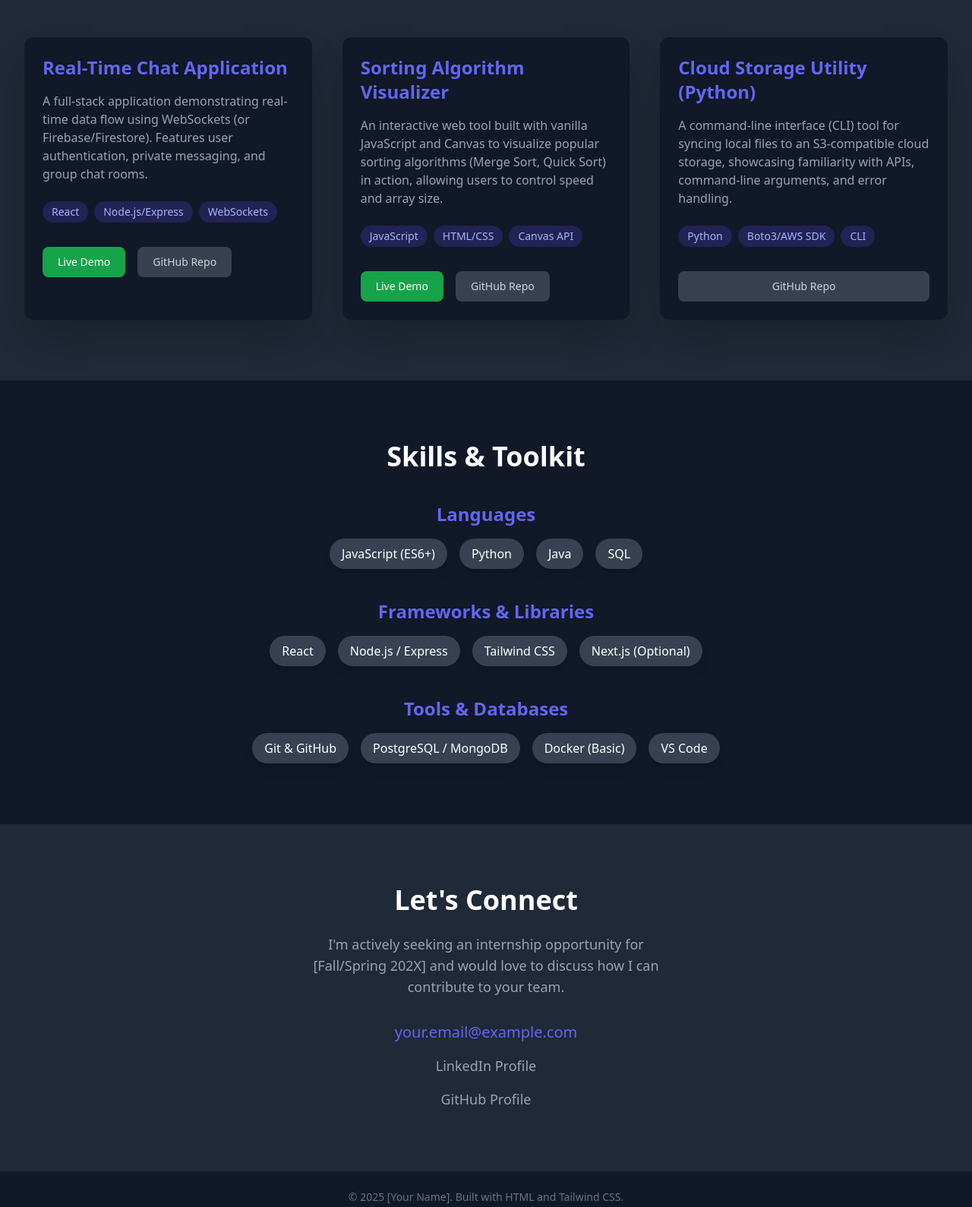
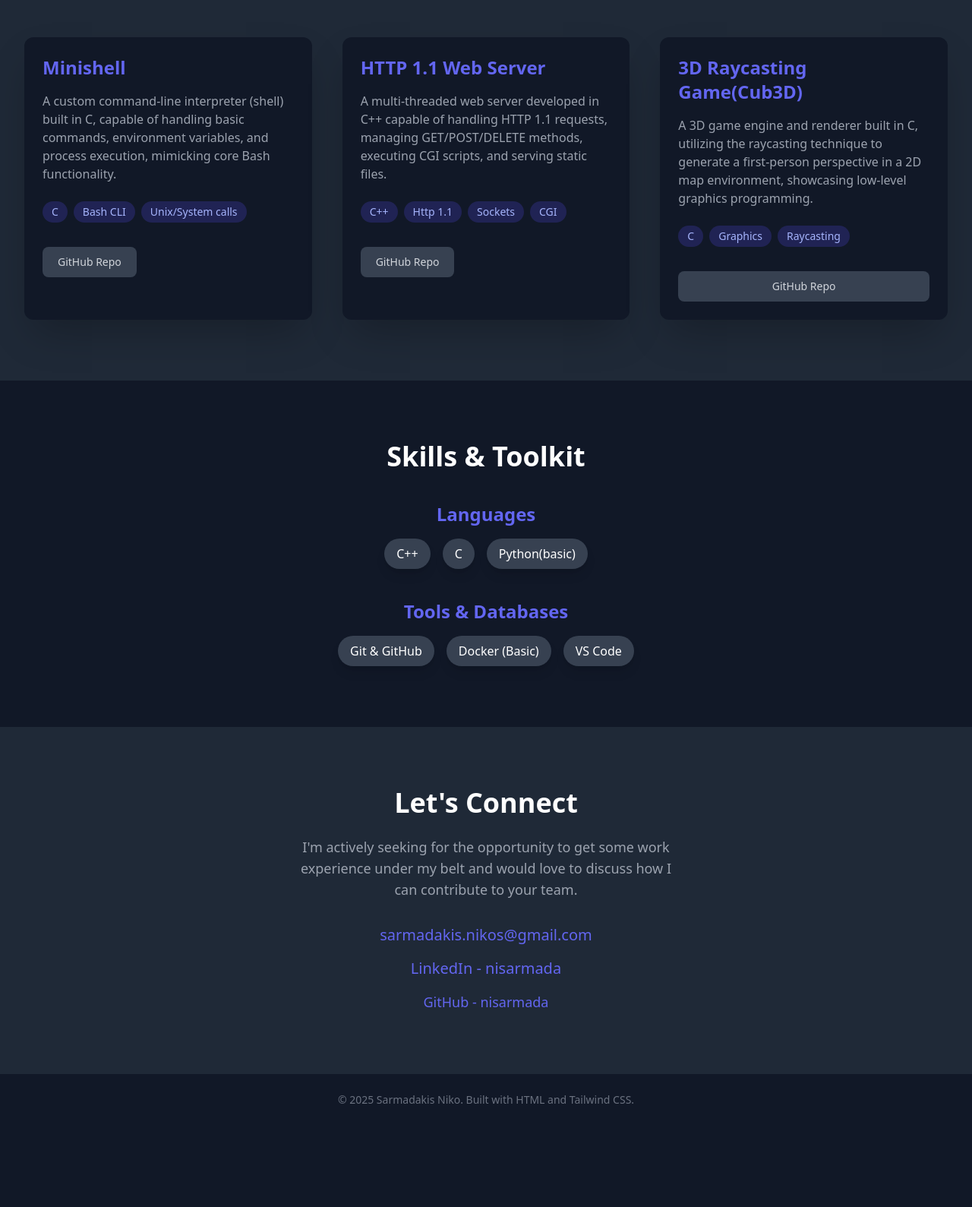
Before and after one commit to nisarmada/portfolio_website, a plain HTML site: page index.html in a window 1280 px wide. Shown: the part 1000-2589 px from the top of the page at 76% size. After the commit the page ends 2482 px from the top, so only its background shows below. Drawn offline with nearby package versions, Linux system fonts and the light colour scheme.

Commit message:
final touch

```diff
--- a/index.html
+++ b/index.html
@@ -3,7 +3,7 @@
 <head>
     <meta charset="UTF-8">
     <meta name="viewport" content="width=device-width, initial-scale=1.0">
-    <title>Software Engineer Portfolio - [Your Name]</title>
+    <title>Software Engineer Portfolio - Niko Sarmadakis</title>
     <!-- Load Tailwind CSS -->
     <script src="https://cdn.tailwindcss.com"></script>
     <link href="https://fonts.googleapis.com/css2?family=Inter:wght@400;600;700&display=swap" rel="stylesheet">
@@ -40,7 +40,7 @@
             <div class="flex items-center justify-between h-16">
                 <!-- Logo/Name -->
                 <a href="#hero" class="text-2xl font-bold text-accent hover:text-indigo-400 transition">
-                    [Your Name]
+                    Niko Sarmadakis
                 </a>
                 <!-- Desktop Nav -->
                 <nav class="hidden md:flex space-x-8">
@@ -68,12 +68,12 @@
         <!-- Hero Section -->
         <section id="hero" class="min-h-screen flex items-center justify-center text-center p-4">
             <div class="max-w-3xl space-y-6">
-                <p class="text-xl text-accent font-semibold">Hello, I'm [Your Name]</p>
+                <p class="text-xl text-accent font-semibold">Hello, I'm Niko Sarmadakis</p>
                 <h1 class="text-5xl sm:text-7xl font-extrabold leading-tight tracking-tight">
-                    Aspiring <span class="text-indigo-400">Software Engineer</span> seeking my first internship.
+                    Aspiring <span class="text-indigo-400">Software Engineer</span> & Physics Graduate
                 </h1>
                 <p class="text-lg sm:text-xl text-gray-400 max-w-2xl mx-auto">
-                    A computer science student with a focus on full-stack development and robust, scalable architectures. I turn ideas into responsive, efficient code.
+                    Physics by degree, software by choice. My hands-on work with C/C++ systems provided a rare perspective on computational efficiency. I use this low-level insight to build robust and effective full-stack applications.
                 </p>
                 <div class="pt-6">
                     <a href="#projects" class="inline-flex items-center justify-center px-8 py-3 border border-transparent text-base font-medium rounded-lg text-white bg-accent hover:bg-indigo-600 transition duration-300 shadow-xl shadow-indigo-500/30">
@@ -92,52 +92,51 @@
 
                     <!-- Project Card 1: E-commerce Mock -->
                     <div class="project-card bg-gray-900 rounded-xl shadow-2xl p-6 space-y-4 transition duration-300 ease-in-out">
-                        <h3 class="text-2xl font-bold text-accent">Real-Time Chat Application</h3>
+                        <h3 class="text-2xl font-bold text-accent">Minishell</h3>
                         <p class="text-gray-400">
-                            A full-stack application demonstrating real-time data flow using WebSockets (or Firebase/Firestore). Features user authentication, private messaging, and group chat rooms.
+                            A custom command-line interpreter (shell) built in C, capable of handling basic commands, environment variables, and process execution, mimicking core Bash functionality.
                         </p>
                         <div class="flex flex-wrap gap-2 text-sm pt-2">
-                            <span class="bg-indigo-900/50 text-indigo-300 px-3 py-1 rounded-full">React</span>
-                            <span class="bg-indigo-900/50 text-indigo-300 px-3 py-1 rounded-full">Node.js/Express</span>
-                            <span class="bg-indigo-900/50 text-indigo-300 px-3 py-1 rounded-full">WebSockets</span>
+                            <span class="bg-indigo-900/50 text-indigo-300 px-3 py-1 rounded-full">C</span>
+                            <span class="bg-indigo-900/50 text-indigo-300 px-3 py-1 rounded-full">Bash CLI</span>
+                            <span class="bg-indigo-900/50 text-indigo-300 px-3 py-1 rounded-full">Unix/System calls</span>
                         </div>
                         <div class="flex space-x-4 pt-4">
-                            <a href="#" class="text-white bg-green-600 hover:bg-green-700 font-medium rounded-lg text-sm px-5 py-2.5 text-center transition">Live Demo</a>
-                            <a href="#" class="text-gray-300 bg-gray-700 hover:bg-gray-600 font-medium rounded-lg text-sm px-5 py-2.5 text-center transition">GitHub Repo</a>
+                            <a href="https://github.com/nisarmada/minishell_1" class="text-gray-300 bg-gray-700 hover:bg-gray-600 font-medium rounded-lg text-sm px-5 py-2.5 text-center transition">GitHub Repo</a>
                         </div>
                     </div>
 
                     <!-- Project Card 2: Algorithm Visualizer -->
                     <div class="project-card bg-gray-900 rounded-xl shadow-2xl p-6 space-y-4 transition duration-300 ease-in-out">
-                        <h3 class="text-2xl font-bold text-accent">Sorting Algorithm Visualizer</h3>
+                        <h3 class="text-2xl font-bold text-accent">HTTP 1.1 Web Server</h3>
                         <p class="text-gray-400">
-                            An interactive web tool built with vanilla JavaScript and Canvas to visualize popular sorting algorithms (Merge Sort, Quick Sort) in action, allowing users to control speed and array size.
+                            A multi-threaded web server developed in C++ capable of handling HTTP 1.1 requests, managing GET/POST/DELETE methods, executing CGI scripts, and serving static files.
                         </p>
                         <div class="flex flex-wrap gap-2 text-sm pt-2">
-                            <span class="bg-indigo-900/50 text-indigo-300 px-3 py-1 rounded-full">JavaScript</span>
-                            <span class="bg-indigo-900/50 text-indigo-300 px-3 py-1 rounded-full">HTML/CSS</span>
-                            <span class="bg-indigo-900/50 text-indigo-300 px-3 py-1 rounded-full">Canvas API</span>
+                            <span class="bg-indigo-900/50 text-indigo-300 px-3 py-1 rounded-full">C++</span>
+                            <span class="bg-indigo-900/50 text-indigo-300 px-3 py-1 rounded-full">Http 1.1</span>
+                            <span class="bg-indigo-900/50 text-indigo-300 px-3 py-1 rounded-full">Sockets</span>
+                            <span class="bg-indigo-900/50 text-indigo-300 px-3 py-1 rounded-full">CGI</span>
                         </div>
                         <div class="flex space-x-4 pt-4">
-                            <a href="#" class="text-white bg-green-600 hover:bg-green-700 font-medium rounded-lg text-sm px-5 py-2.5 text-center transition">Live Demo</a>
-                            <a href="#" class="text-gray-300 bg-gray-700 hover:bg-gray-600 font-medium rounded-lg text-sm px-5 py-2.5 text-center transition">GitHub Repo</a>
+                            <a href="https://github.com/nisarmada/websurf" class="text-gray-300 bg-gray-700 hover:bg-gray-600 font-medium rounded-lg text-sm px-5 py-2.5 text-center transition">GitHub Repo</a>
                         </div>
                     </div>
 
                     <!-- Project Card 3: CLI Tool/Script -->
                     <div class="project-card bg-gray-900 rounded-xl shadow-2xl p-6 space-y-4 transition duration-300 ease-in-out">
-                        <h3 class="text-2xl font-bold text-accent">Cloud Storage Utility (Python)</h3>
+                        <h3 class="text-2xl font-bold text-accent">3D Raycasting Game(Cub3D)</h3>
                         <p class="text-gray-400">
-                            A command-line interface (CLI) tool for syncing local files to an S3-compatible cloud storage, showcasing familiarity with APIs, command-line arguments, and error handling.
+                            A 3D game engine and renderer built in C, utilizing the raycasting technique to generate a first-person perspective in a 2D map environment, showcasing low-level graphics programming.
                         </p>
                         <div class="flex flex-wrap gap-2 text-sm pt-2">
-                            <span class="bg-indigo-900/50 text-indigo-300 px-3 py-1 rounded-full">Python</span>
-                            <span class="bg-indigo-900/50 text-indigo-300 px-3 py-1 rounded-full">Boto3/AWS SDK</span>
-                            <span class="bg-indigo-900/50 text-indigo-300 px-3 py-1 rounded-full">CLI</span>
+                            <span class="bg-indigo-900/50 text-indigo-300 px-3 py-1 rounded-full">C</span>
+                            <span class="bg-indigo-900/50 text-indigo-300 px-3 py-1 rounded-full">Graphics</span>
+                            <span class="bg-indigo-900/50 text-indigo-300 px-3 py-1 rounded-full">Raycasting</span>
                         </div>
                         <div class="flex space-x-4 pt-4">
                             <!-- No live demo for CLI, linking only to GitHub -->
-                            <a href="#" class="text-gray-300 bg-gray-700 hover:bg-gray-600 font-medium rounded-lg text-sm px-5 py-2.5 text-center transition w-full">GitHub Repo</a>
+                            <a href="https://github.com/nisarmada/cub3d" class="text-gray-300 bg-gray-700 hover:bg-gray-600 font-medium rounded-lg text-sm px-5 py-2.5 text-center transition w-full">GitHub Repo</a>
                         </div>
                     </div>
 
@@ -154,20 +153,9 @@
                     <div>
                         <h3 class="text-2xl font-semibold mb-4 text-accent">Languages</h3>
                         <div class="flex flex-wrap justify-center gap-4">
-                            <span class="bg-gray-700 text-white px-4 py-2 rounded-full shadow-lg">JavaScript (ES6+)</span>
-                            <span class="bg-gray-700 text-white px-4 py-2 rounded-full shadow-lg">Python</span>
-                            <span class="bg-gray-700 text-white px-4 py-2 rounded-full shadow-lg">Java</span>
-                            <span class="bg-gray-700 text-white px-4 py-2 rounded-full shadow-lg">SQL</span>
-                        </div>
-                    </div>
-
-                    <div>
-                        <h3 class="text-2xl font-semibold mb-4 text-accent">Frameworks & Libraries</h3>
-                        <div class="flex flex-wrap justify-center gap-4">
-                            <span class="bg-gray-700 text-white px-4 py-2 rounded-full shadow-lg">React</span>
-                            <span class="bg-gray-700 text-white px-4 py-2 rounded-full shadow-lg">Node.js / Express</span>
-                            <span class="bg-gray-700 text-white px-4 py-2 rounded-full shadow-lg">Tailwind CSS</span>
-                            <span class="bg-gray-700 text-white px-4 py-2 rounded-full shadow-lg">Next.js (Optional)</span>
+                            <span class="bg-gray-700 text-white px-4 py-2 rounded-full shadow-lg">C++</span>
+                            <span class="bg-gray-700 text-white px-4 py-2 rounded-full shadow-lg">C</span>
+                            <span class="bg-gray-700 text-white px-4 py-2 rounded-full shadow-lg">Python(basic)</span>
                         </div>
                     </div>
 
@@ -175,7 +163,6 @@
                         <h3 class="text-2xl font-semibold mb-4 text-accent">Tools & Databases</h3>
                         <div class="flex flex-wrap justify-center gap-4">
                             <span class="bg-gray-700 text-white px-4 py-2 rounded-full shadow-lg">Git & GitHub</span>
-                            <span class="bg-gray-700 text-white px-4 py-2 rounded-full shadow-lg">PostgreSQL / MongoDB</span>
                             <span class="bg-gray-700 text-white px-4 py-2 rounded-full shadow-lg">Docker (Basic)</span>
                             <span class="bg-gray-700 text-white px-4 py-2 rounded-full shadow-lg">VS Code</span>
                         </div>
@@ -189,21 +176,21 @@
             <div class="max-w-xl mx-auto px-4 sm:px-6 lg:px-8 text-center">
                 <h2 class="text-4xl font-bold text-white mb-6">Let's Connect</h2>
                 <p class="text-lg text-gray-400 mb-8">
-                    I'm actively seeking an internship opportunity for [Fall/Spring 202X] and would love to discuss how I can contribute to your team.
+                    I'm actively seeking for the opportunity to get some work experience under my belt and would love to discuss how I can contribute to your team.
                 </p>
 
                 <div class="space-y-4">
                     <!-- Replace with your actual email -->
-                    <a href="mailto:your.email@example.com" class="block text-xl text-accent hover:text-indigo-400 transition font-medium">
-                        your.email@example.com
+                    <a href="mailto:sarmadakis.nikos@gmail.com" class="block text-xl text-accent hover:text-indigo-400 transition font-medium">
+                        sarmadakis.nikos@gmail.com
                     </a>
                     <!-- Replace with your actual LinkedIn URL -->
-                    <a href="https://linkedin.com/in/yourprofile" target="_blank" class="block text-lg text-gray-400 hover:text-white transition">
-                        LinkedIn Profile
+                    <a href="https://www.linkedin.com/in/nisarmada/" target="_blank" class="block text-xl text-accent hover:text-indigo-400 transition">
+                        LinkedIn - nisarmada
                     </a>
                     <!-- Replace with your actual GitHub URL -->
-                    <a href="https://github.com/yourusername" target="_blank" class="block text-lg text-gray-400 hover:text-white transition">
-                        GitHub Profile
+                    <a href="https://github.com/nisarmada" target="_blank" class="block text-lg text-accent hover:text-indigo-400 transition">
+                        GitHub - nisarmada
                     </a>
                 </div>
             </div>
@@ -214,7 +201,7 @@
     <!-- Footer -->
     <footer class="bg-gray-900 py-6 border-t border-gray-800">
         <div class="max-w-7xl mx-auto px-4 sm:px-6 lg:px-8 text-center text-gray-500 text-sm">
-            <p>&copy; 2025 [Your Name]. Built with HTML and Tailwind CSS.</p>
+            <p>&copy; 2025 Sarmadakis Niko. Built with HTML and Tailwind CSS.</p>
         </div>
     </footer>
 
```
